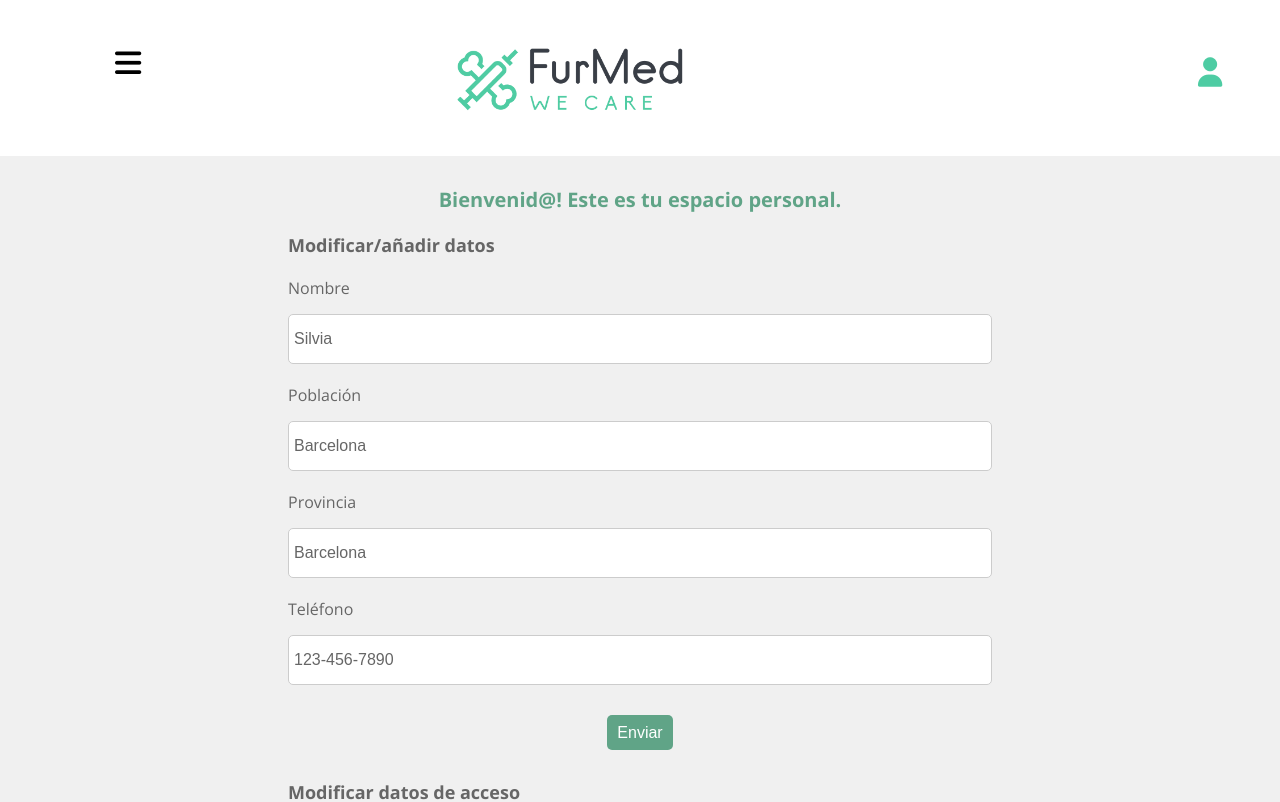
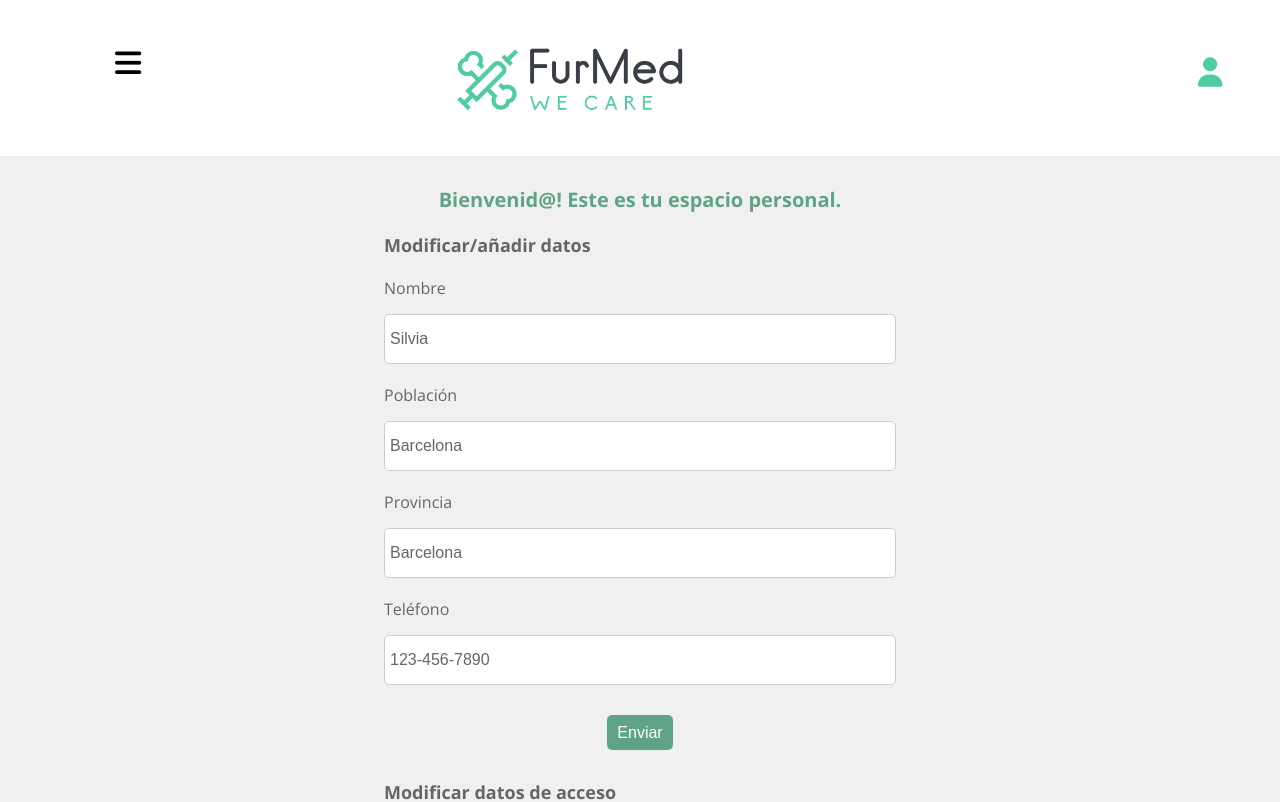
Before and after one commit to Storrecu/FurMed, a React (Vite) app: page /#/profile in a window 1280 px wide. Shown: the top 802 px of the page. Built offline with nearby package versions, Linux system fonts and the light colour scheme.

Commit message:
adjust form sizes in 1200px

```diff
--- a/src/styles/layout/Profile.scss
+++ b/src/styles/layout/Profile.scss
@@ -67,6 +67,6 @@
 
 @media all and (min-width: 768px) {
   .profile {
-    max-width: 55%;
+    max-width: 40%;
   }
 }
```
